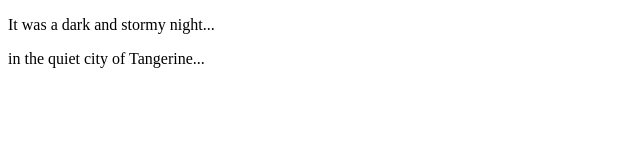
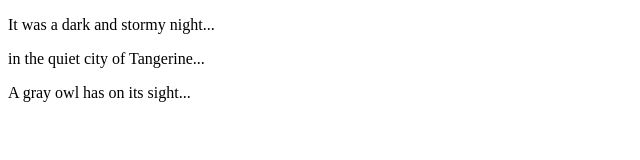
Before and after one commit to DonaldMurillo/fireside-story, a plain HTML site: page index.html in a window 1280 px wide. Shown: the whole page, without its empty margins (0-640 px from the left). Drawn offline with Linux system fonts and the light colour scheme.

Commit message:
Update index.html
This is the third line of the story

```diff
--- a/index.html
+++ b/index.html
@@ -5,5 +5,6 @@
   <body>
     <p>It was a dark and stormy night...</p>
     <p>in the quiet city of Tangerine...</p>
+    <p>A gray owl has on its sight...</p>
   </body>
 </html>
```
